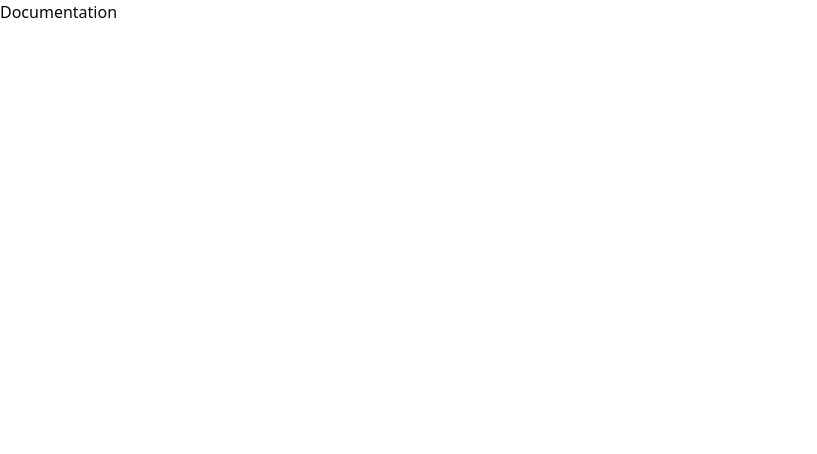
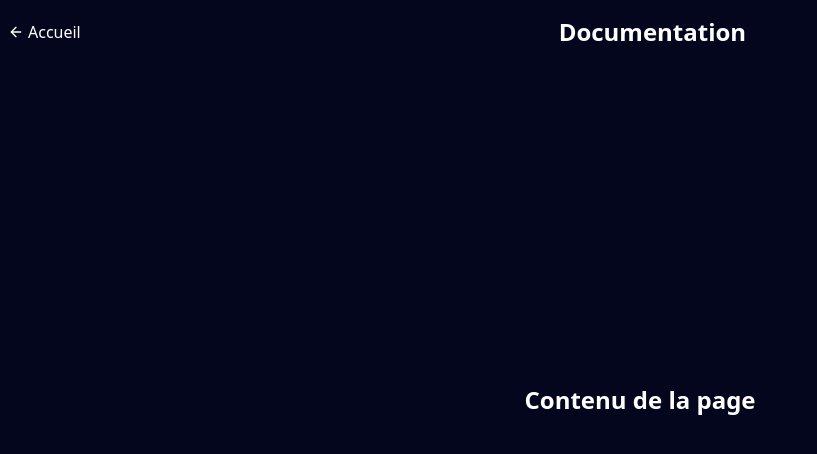
Before and after one commit to antilope63/Onboarding, a Next.js app: page /documentation in a window 1280 px wide. Shown: the top 454 px of the page, without its empty margins (0-817 px from the left). Built offline with nearby package versions, Linux system fonts and the light colour scheme.

Commit message:
UPD pages de documentation et d'organigramme : ADD NavBar

```diff
--- a/src/app/documentation/page.tsx
+++ b/src/app/documentation/page.tsx
@@ -1,3 +1,10 @@
+import NavBar from "@/components/NavBar";
+
 export default function DocumentationPage() {
-  return <div>Documentation</div>;
+  return (
+    <section className="flex flex-col justify-center items-center gap-8 w-full min-h-screen relative bg-noir">
+      <NavBar classname="absolute top-0 left-0" />
+      <h1 className="text-2xl font-bold text-white">Contenu de la page</h1>
+    </section>
+  );
 }
--- a/src/app/organigramme/page.tsx
+++ b/src/app/organigramme/page.tsx
@@ -1,16 +1,11 @@
-import BackButton from "@/components/BackButton";
+import NavBar from "@/components/NavBar";
 import OrgD3Tree from "@/components/Organigramme/Organigramme-d3-tree";
 import { data } from "./data";
 
 export default function OrganigrammePage() {
   return (
     <section className="flex flex-col justify-center items-center gap-8 w-full min-h-screen relative bg-noir">
-      <div className="absolute top-6 left-6">
-        <BackButton />
-      </div>
-
-      <h1 className="text-2xl font-bold text-white">Organigramme</h1>
-
+      <NavBar classname="absolute top-0 left-0" />
       <OrgD3Tree data={data} />
     </section>
   );
--- /dev/null
+++ b/src/components/NavBar.tsx
@@ -0,0 +1,38 @@
+"use client";
+
+import BackButton from "@/components/BackButton";
+import { cn } from "@/lib/utils";
+import { usePathname } from "next/navigation";
+
+type NavBarProps = {
+  classname?: string;
+};
+
+export default function NavBar({ classname }: NavBarProps) {
+  const pathname = usePathname();
+  const segments = (pathname ?? "/").split("/").filter(Boolean);
+  const lastSegment = segments[segments.length - 1] ?? "";
+  const normalized = lastSegment
+    .replace(/[-_]+/g, " ")
+    .split(" ")
+    .filter(Boolean)
+    .map((w) => w.charAt(0).toUpperCase() + w.slice(1))
+    .join(" ");
+  const computedTitle =
+    segments.length === 0 ? "PixelPlay" : normalized || "PixelPlay";
+  const finalTitle = computedTitle;
+  return (
+    <div
+      className={cn(
+        "flex justify-between items-center gap-2 w-full h-16",
+        classname
+      )}
+    >
+      <BackButton />
+
+      <h1 className="text-2xl font-bold text-white">{finalTitle}</h1>
+      {/* pour rpousser correctement le titre au milieu de la navbar */}
+      <div className="w-16 h-4" />
+    </div>
+  );
+}
```
